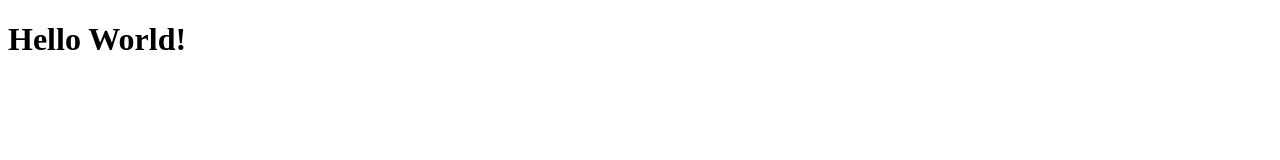
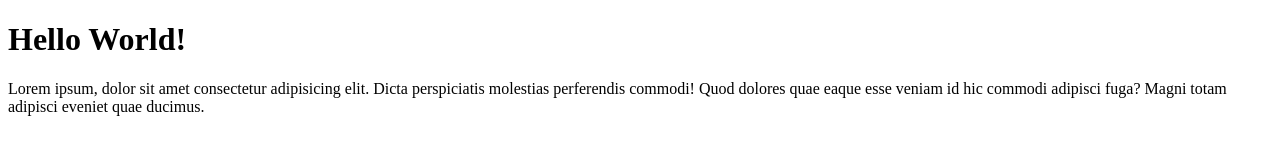
Before and after one commit to AndyNusantara/test-repo, a plain HTML site: page index.html in a window 1280 px wide. Drawn offline with Linux system fonts and the light colour scheme.

Commit message:
Menambahkan paragraf

```diff
--- a/index.html
+++ b/index.html
@@ -8,5 +8,6 @@
   </head>
   <body>
     <h1>Hello World!</h1>
+    <p>Lorem ipsum, dolor sit amet consectetur adipisicing elit. Dicta perspiciatis molestias perferendis commodi! Quod dolores quae eaque esse veniam id hic commodi adipisci fuga? Magni totam adipisci eveniet quae ducimus.</p>
   </body>
 </html>
```
